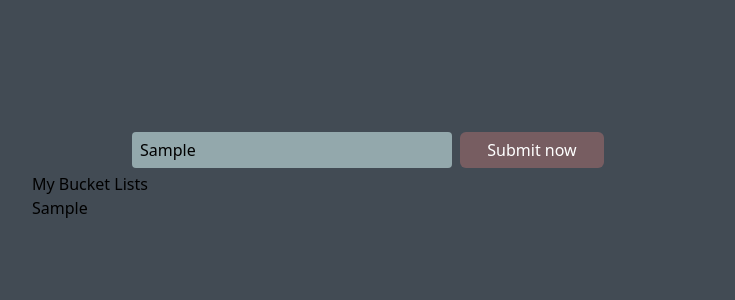
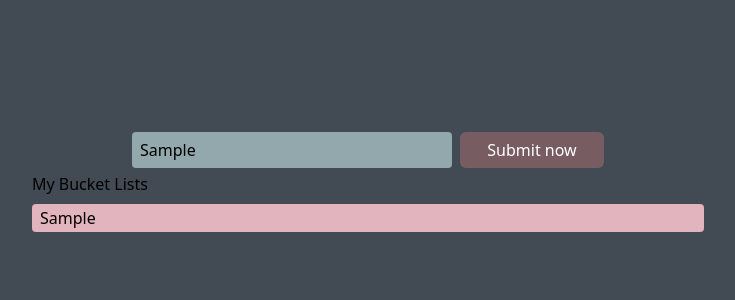
Before and after one commit to mshajid/cyberdude-challenges, a React (Vite) app in the folder javascript/03-react-js/07-my-bucket-lists/: page / in a window 1280 px wide. Both pictures are taken after typing "Sample" into the empty fields and a click on the button "Submit now". Shown: the top 300 px of the page, without its empty margins (272-1007 px from the left). Built offline with nearby package versions, Linux system fonts and the light colour scheme.

Commit message:
feat: added classes to the rendering lists

```diff
--- a/javascript/03-react-js/07-my-bucket-lists/src/Components/MainForm.jsx
+++ b/javascript/03-react-js/07-my-bucket-lists/src/Components/MainForm.jsx
@@ -13,7 +13,11 @@ const MainForm = () => {
   };
 
   const finalOutput = value.map((data, index) => {
-    return <li key={index}>{data.bucketList}</li>;
+    return (
+      <li className="bg-[#E2B4BD] my-2 px-2 py-0.5 rounded" key={index}>
+        {data.bucketList}
+      </li>
+    );
   });
 
   return (
```
